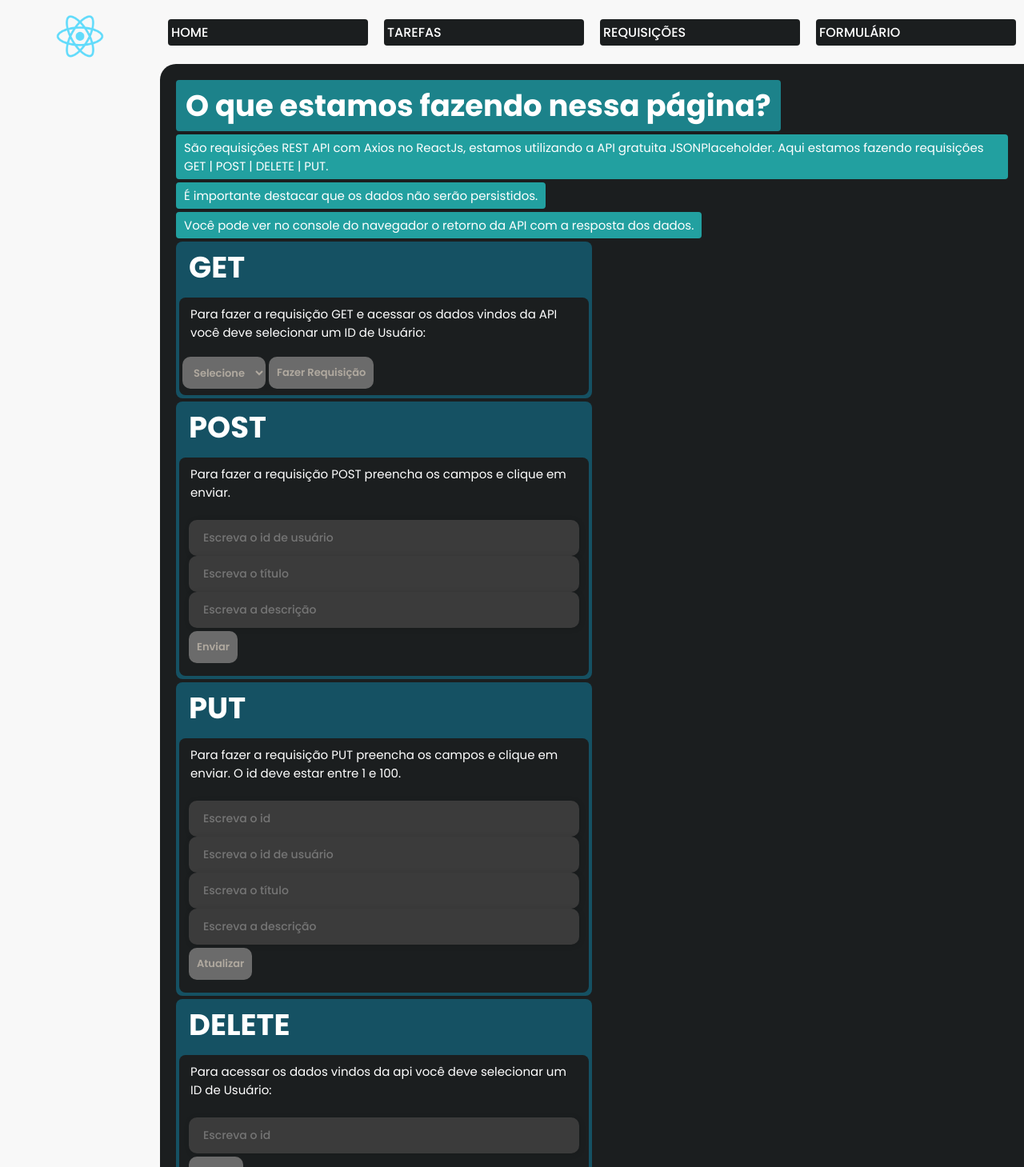
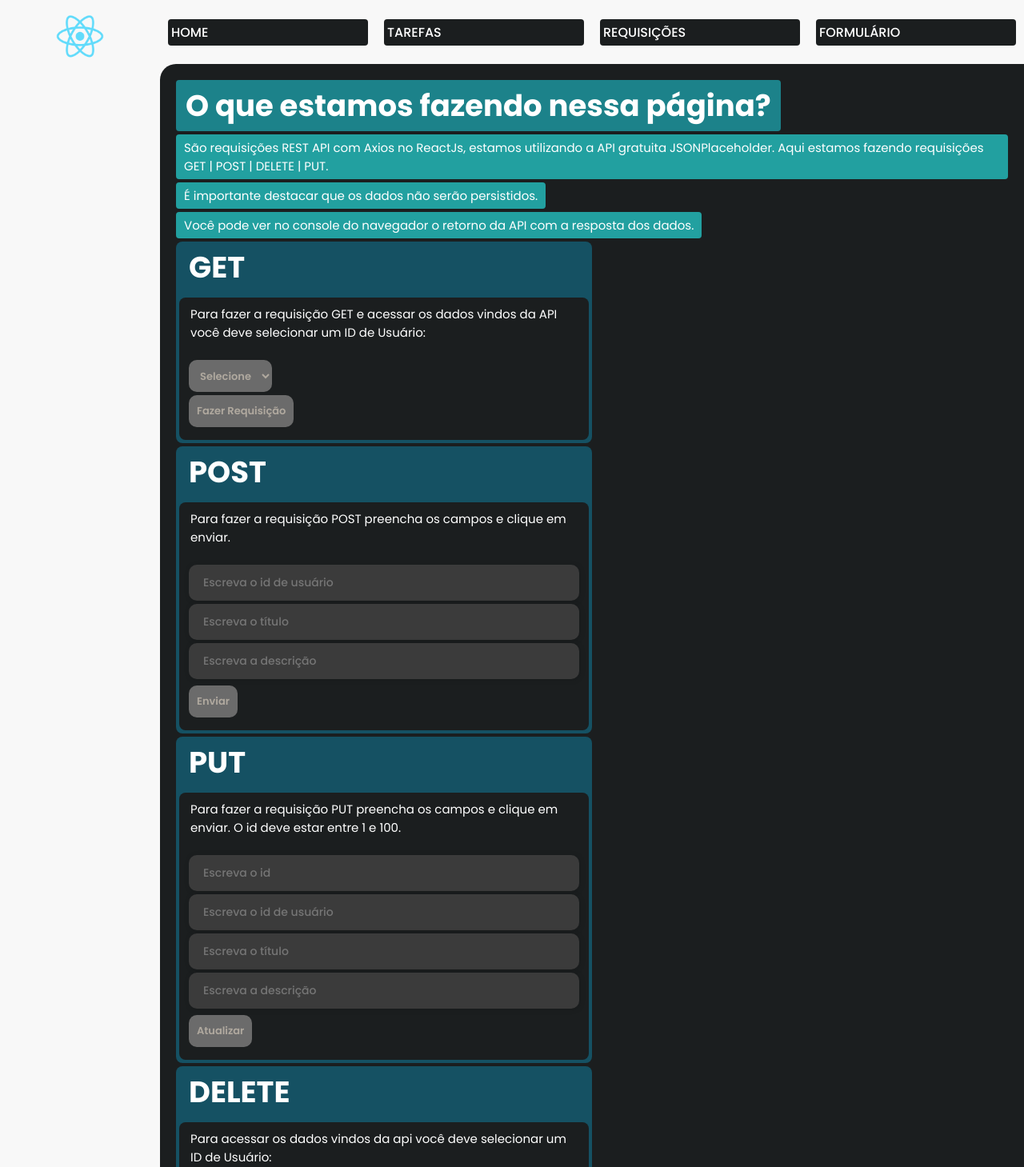
Before and after one commit to RafaelGaiteiro/project-study-react, a React (Vite) app: page /data in a window 1280 px wide. Shown: the top 1459 px of the page at 80% size. Built offline with nearby package versions, Linux system fonts and the light colour scheme.

Commit message:
melhoria de código

```diff
--- a/src/components/molecules/AddedTasks/index.tsx
+++ b/src/components/molecules/AddedTasks/index.tsx
@@ -4,7 +4,6 @@ import { Button } from "../../atoms/Button";
 import { ITask, useTasks } from "../../../context/TasksContext";
 import { NewTasks } from "../../organisms/NewTasks";
 import { Text } from "../../atoms/Text";
-import { Box } from "../../atoms/Box";
 import { MainBox } from "../../atoms/MainBox";
 import { useAlert } from "../../../context/Alert";
 
@@ -55,11 +54,9 @@ export const AddedTasks = () => {
       <BoxLeft>
         <MainBox title="Tarefas a fazer" justifycontent="space-between">
           <Text size="7">{newTaskCount}</Text>
-          <Box>
-            <NewTasks />
-          </Box>
+          <NewTasks />
           {newTasks.map((task: ITask) => (
-            <TaskCard key={task.id}>
+            <Flex key={task.id}>
               <TextTop>{task.title}</TextTop>
               <TextBottom>{task.description}</TextBottom>
               <Flex flexdirection="row" gap="4px">
@@ -80,7 +77,7 @@ export const AddedTasks = () => {
                   Concluir
                 </Button>
               </Flex>
-            </TaskCard>
+            </Flex>
           ))}
         </MainBox>
       </BoxLeft>
--- a/src/components/molecules/Delete/index.tsx
+++ b/src/components/molecules/Delete/index.tsx
@@ -8,6 +8,7 @@ import { MainBox } from "../../atoms/MainBox";
 import { Text } from "../../atoms/Text";
 import { Box } from "../../atoms/Box";
 import { Topic } from "../../atoms/Topic";
+import { InputGroup } from "../../atoms/InputGroup";
 
 export const Delete = () => {
   const [id, setId] = useState<string>("1");
@@ -26,11 +27,13 @@ export const Delete = () => {
             Usuário:
           </Text>
           <Topic>
-            <Input
-              type="text"
-              placeholder="Escreva o id"
-              onChange={(e) => setId(e.target.value)}
-            />
+            <InputGroup>
+              <Input
+                type="text"
+                placeholder="Escreva o id"
+                onChange={(e) => setId(e.target.value)}
+              />
+            </InputGroup>
             <Button onClick={handleSubmit}>Deletar</Button>
           </Topic>
         </Box>
--- a/src/components/molecules/Get/index.tsx
+++ b/src/components/molecules/Get/index.tsx
@@ -7,6 +7,7 @@ import { MainBox } from "../../atoms/MainBox";
 import { IData, useJSONPlaceholder } from "../../../context/JSONPlaceholder";
 import { Button } from "../../atoms/Button";
 import { Box } from "../../atoms/Box";
+import { Topic } from "../../atoms/Topic";
 
 export const Get = () => {
   const [filteredData, setFilteredData] = useState<IData[]>([]);
@@ -33,6 +34,7 @@ export const Get = () => {
           selecionar um ID de Usuário:
         </Text>
         <Flex gap="4px" alignitems="center">
+          <Topic>
             <Select onChange={(e) => setSelectedUserId(Number(e.target.value))}>
               <option>Selecione</option>
               <option>1</option>
@@ -47,6 +49,7 @@ export const Get = () => {
               <option>10</option>
             </Select>
             <Button onClick={handleRequestGet}>Fazer Requisição</Button>
+          </Topic>
         </Flex>
       </Box>
       {/* Exibe os resultados filtrados */}
--- a/src/components/molecules/Post/index.tsx
+++ b/src/components/molecules/Post/index.tsx
@@ -7,6 +7,7 @@ import { MainBox } from "../../atoms/MainBox";
 import { Text } from "../../atoms/Text";
 import { Box } from "../../atoms/Box";
 import { Topic } from "../../atoms/Topic";
+import { InputGroup } from "../../atoms/InputGroup";
 
 export const Post = () => {
   const [userId, setUserId] = useState<string>("");
@@ -27,6 +28,7 @@ export const Post = () => {
             Para fazer a requisição POST preencha os campos e clique em enviar.
           </Text>
           <Topic>
+            <InputGroup>
               <Input
                 type="text"
                 placeholder="Escreva o id de usuário"
@@ -42,6 +44,7 @@ export const Post = () => {
                 placeholder="Escreva a descrição"
                 onChange={(e) => setDescription(e.target.value)}
               />
+            </InputGroup>
             <Button onClick={handleSubmit}>Enviar</Button>
           </Topic>
         </Box>
--- a/src/components/molecules/Put/index.tsx
+++ b/src/components/molecules/Put/index.tsx
@@ -7,6 +7,7 @@ import { MainBox } from "../../atoms/MainBox";
 import { Text } from "../../atoms/Text";
 import { Box } from "../../atoms/Box";
 import { Topic } from "../../atoms/Topic";
+import { InputGroup } from "../../atoms/InputGroup";
 
 export const Put = () => {
   const [id, setId] = useState<string>("");
@@ -29,6 +30,7 @@ export const Put = () => {
             id deve estar entre 1 e 100.
           </Text>
           <Topic>
+            <InputGroup>
               <Input
                 type="text"
                 placeholder="Escreva o id"
@@ -49,6 +51,7 @@ export const Put = () => {
                 placeholder="Escreva a descrição"
                 onChange={(e) => setDescription(e.target.value)}
               />
+            </InputGroup>
             <Button onClick={handleSubmit}>Atualizar</Button>
           </Topic>
         </Box>
--- a/src/components/organisms/NewTasks/index.tsx
+++ b/src/components/organisms/NewTasks/index.tsx
@@ -7,6 +7,8 @@ import { Alert } from "../../atoms/Alert";
 import { TextArea } from "../../atoms/TextArea";
 import { useAlert } from "../../../context/Alert";
 import { Topic } from "../../atoms/Topic";
+import { Box } from "../../atoms/Box";
+import { InputGroup } from "../../atoms/InputGroup";
 
 export const NewTasks = () => {
   const [showEditingControls] = useState<boolean>(false);
@@ -72,8 +74,9 @@ export const NewTasks = () => {
   }
 
   return (
-    <>
+    <Box>
       <Topic>
+        <InputGroup>
           <Input
             type="text"
             placeholder="Digite o título da tarefa"
@@ -86,7 +89,7 @@ export const NewTasks = () => {
             value={description}
             onChange={(event) => setDescription(event.target.value)}
           />
-      </Topic>
+        </InputGroup>
         <Flex flexdirection="row" width="100%" gap="10px">
           {!showEditingControls && (
             <>
@@ -107,6 +110,7 @@ export const NewTasks = () => {
             </Alert>
           ))}
         </Flex>
-    </>
+      </Topic>
+    </Box>
   );
 };
```
Lines whose indentation alone changed are shown as unchanged.
